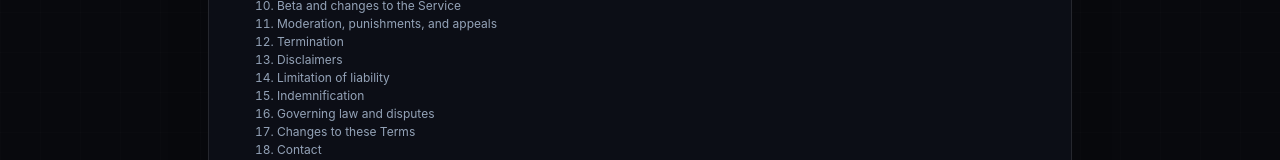
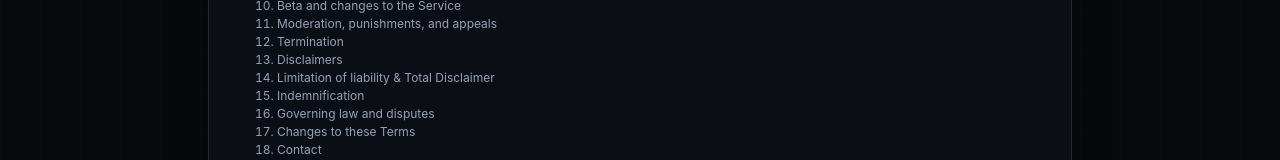
Before and after one commit to Jordan123456789097654/RoleFlow, a Next.js app: page /terms in a window 1280 px wide. Shown: the part 588-748 px from the top of the page. Built offline with nearby package versions, Linux system fonts and the light colour scheme; no server answers; the database is empty.

Commit message:
docs(terms): update limitation of liability to complete zero-liability disclaimer

```diff
--- a/src/app/terms/page.tsx
+++ b/src/app/terms/page.tsx
@@ -51,9 +51,10 @@ const sections = [
   { title: "Disclaimers", paragraphs: [
     "The Service is provided \"as is\" and \"as available\", without warranties of any kind, express or implied, including warranties of merchantability, fitness for a particular purpose, and non-infringement, to the fullest extent permitted by law.",
   ]},
-  { title: "Limitation of liability", paragraphs: [
-    "To the fullest extent permitted by law, we will not be liable for indirect, incidental, special, consequential, or punitive damages, or for loss of profits, data, or goodwill arising from your use of the Service. Our total liability for any claim will not exceed the greater of the amount you paid us in the 12 months before the claim or $100.00 USD.",
-    "Some jurisdictions do not allow certain limitations, so some of these limits may not apply to you.",
+  { title: "Limitation of liability & Total Disclaimer", paragraphs: [
+    "To the maximum extent permitted by applicable law, RoleFlow, its founders, operators, contributors, and affiliates shall have ZERO liability to you or any third party for any direct, indirect, incidental, special, consequential, exemplary, or punitive damages whatsoever.",
+    "This includes, without limitation, damages for loss of profits, revenue, data, goodwill, service interruptions, server downtime, community disputes, or unauthorized access, whether based on warranty, contract, tort (including negligence), product liability, or any other legal theory, even if we have been advised of the possibility of such damages.",
+    "Your sole and exclusive remedy for dissatisfaction with the Service is to discontinue using RoleFlow. Under no circumstances will RoleFlow assume any financial, operational, or legal liability in connection with your use of the platform.",
   ]},
   { title: "Indemnification", paragraphs: [
     "You will defend and indemnify us against claims arising from your content, your use of the Service in breach of these Terms, or your violation of law or of another person's rights.",
```
